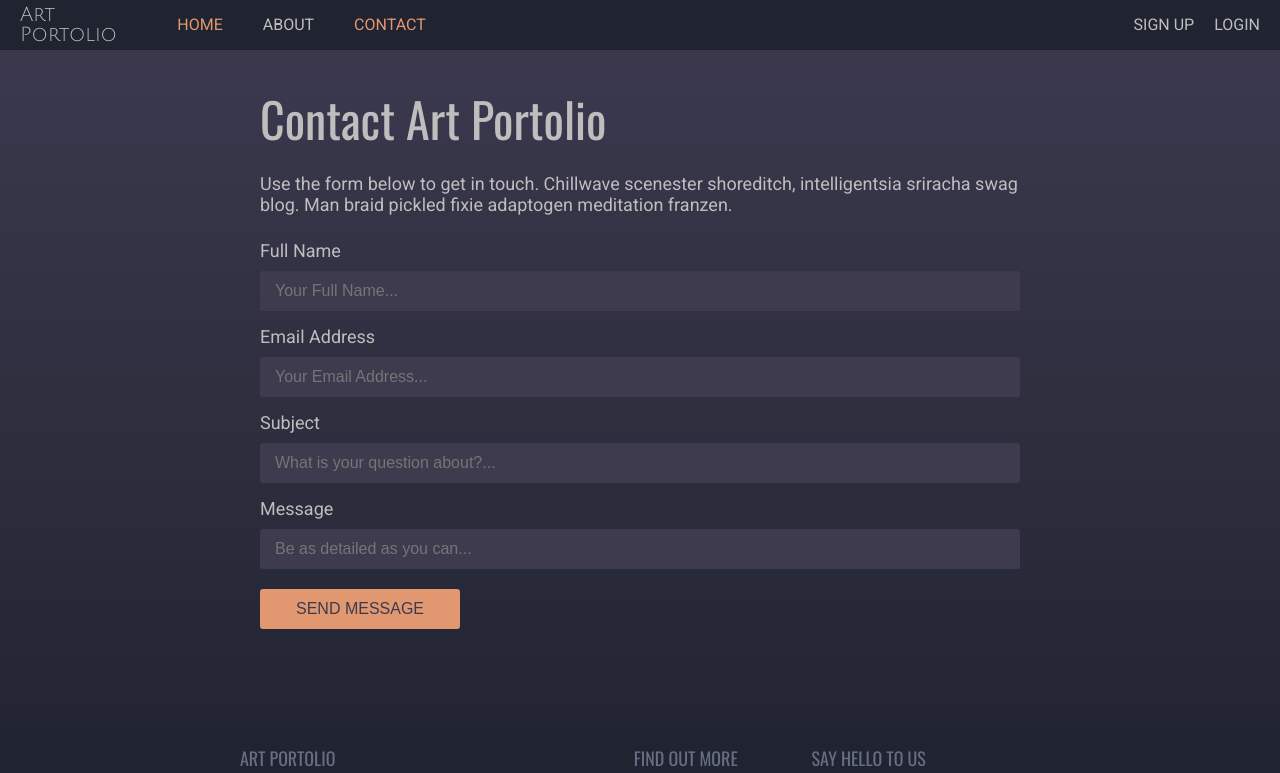
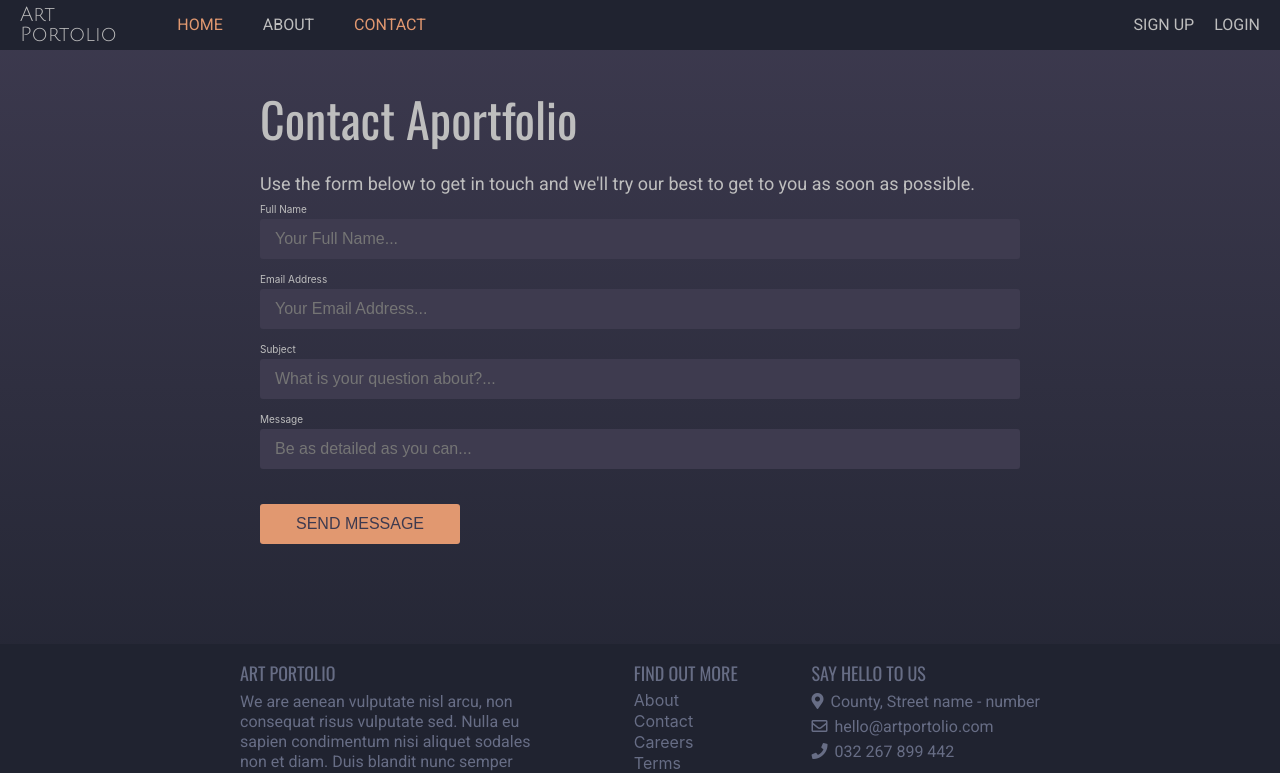
Before and after one commit to DianaIgnatescu/art-portfolio-react-redux, a React (Create React App) app: page /contact in a window 1280 px wide. Shown: the top 773 px of the page. Built offline with nearby package versions, Linux system fonts and the light colour scheme; no server answers.

Commit message:
Replace p tags with labels & re-order styled components

```diff
--- a/src/components/ContactPage.js
+++ b/src/components/ContactPage.js
@@ -1,5 +1,25 @@
 import React from 'react';
 import styled from 'styled-components';
+
+const ContactPage = () => (
+  <ContactPageWrapper>
+    <ContactForm>
+      <h1>Contact Aportfolio</h1>
+      <p>
+        Use the form below to get in touch and we'll try our best to get to you as soon as possible.
+      </p>
+      <label>Full Name</label>
+      <input type="text" placeholder="Your Full Name..." />
+      <label>Email Address</label>
+      <input type="email" placeholder="Your Email Address..." />
+      <label>Subject</label>
+      <input type="text" placeholder="What is your question about?..." />
+      <label>Message</label>
+      <input type="message" placeholder="Be as detailed as you can..." />
+      <button type="button">Send Message</button>
+    </ContactForm>
+  </ContactPageWrapper>
+);
 
 const ContactPageWrapper = styled.div`
   padding: 80px 0;
@@ -10,7 +30,10 @@ const ContactForm = styled.form`
   margin: 0 auto;
   padding: 0 20px;
   h1 {
-    padding: 15px 0;
+    margin: 15px 0;
+  }
+  label {
+    padding: 1.5rem 0;
   }
   input {
     width: 100%;
@@ -21,6 +44,7 @@ const ContactForm = styled.form`
     font-size: 1.6rem;
     background:#3e3b4f;
     color: #BEBEBE;
+    margin: 0.5rem 0 1.5rem 0;
   }
   button {
     width: 200px;
@@ -44,27 +68,4 @@ const ContactForm = styled.form`
   }
 `;
 
-const ContactPage = () => (
-  <ContactPageWrapper>
-
-    <ContactForm>
-      <h1>Contact Art Portolio</h1>
-      <p>
-        Use the form below to get in touch. Chillwave scenester shoreditch, intelligentsia
-        sriracha swag blog. Man braid pickled fixie adaptogen meditation franzen.
-      </p>
-      <p>Full Name</p>
-      <input type="text" placeholder="Your Full Name..." />
-      <p>Email Address</p>
-      <input type="email" placeholder="Your Email Address..." />
-      <p>Subject</p>
-      <input type="text" placeholder="What is your question about?..." />
-      <p>Message</p>
-      <input type="message" placeholder="Be as detailed as you can..." />
-      <button type="button">Send Message</button>
-
-    </ContactForm>
-  </ContactPageWrapper>
-);
-
 export default ContactPage;
```
